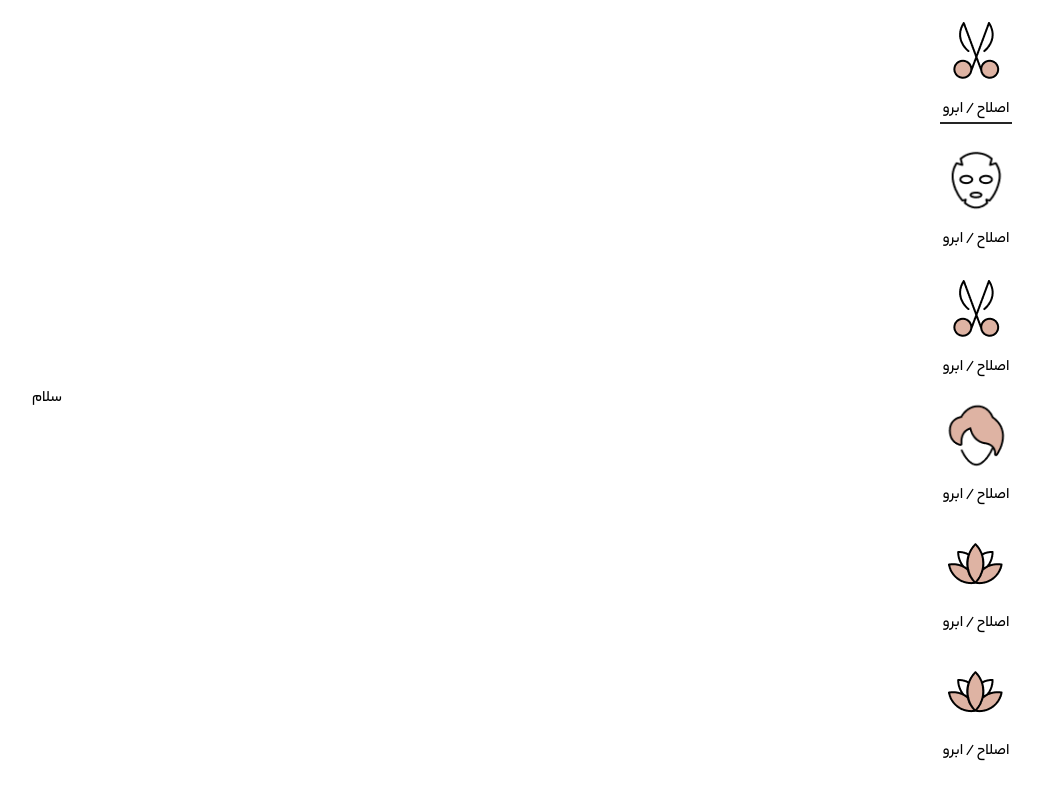
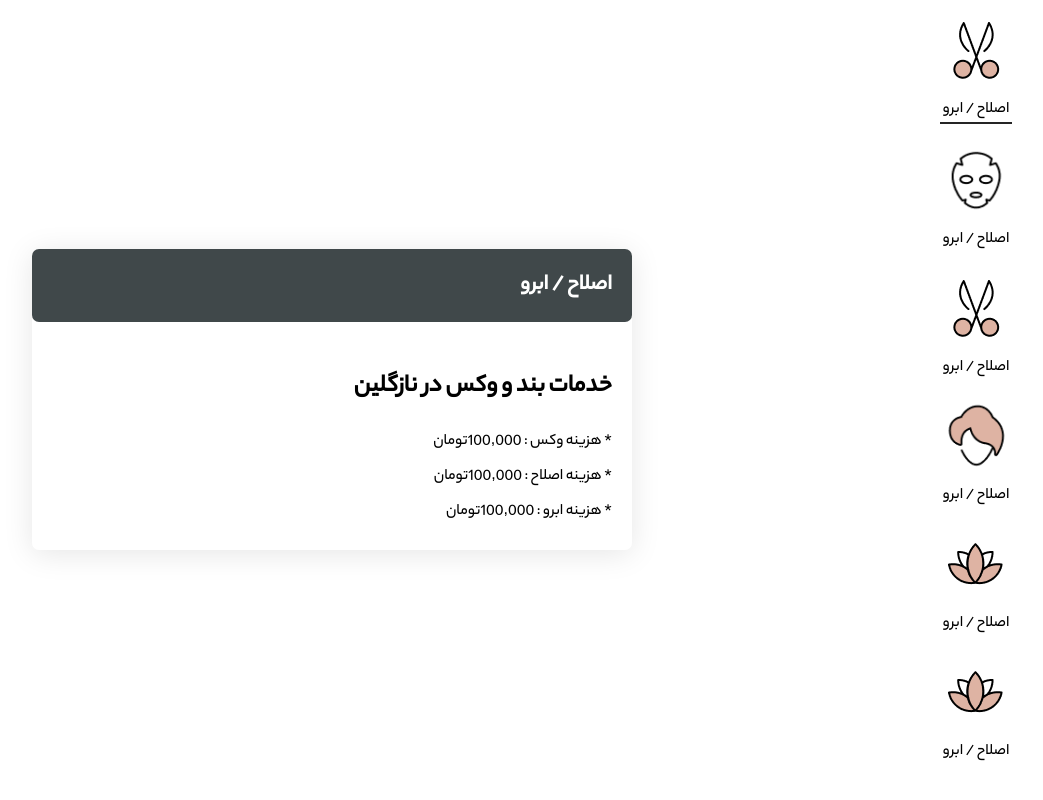
Before and after one commit to hksajad/beautySalon, a Next.js app: page /ServicesPage in a window 1280 px wide. Shown: the part 786-1586 px from the top of the page, without its empty margins (108-1151 px from the left). Built offline with nearby package versions, Linux system fonts and the light colour scheme.

Commit message:
add file

```diff
--- /dev/null
+++ b/components/layout/Hair/Hair.css
@@ -0,0 +1,8 @@
+.caption_Hair,.caption_MakeUp{
+    width: 600px;
+    margin: o auto;
+    background: #fff0;
+    box-shadow: 0 4px 30px rgba(0, 0, 0, .1);
+    backdrop-filter: blur(10px);
+    border-radius: 7px;
+}
--- a/components/layout/Hair/Hair.jsx
+++ b/components/layout/Hair/Hair.jsx
@@ -1,11 +1,11 @@
 import Image from "next/image";
 import React from "react";
-
+import "./Hair.css";
 const Hair = () => {
   return (
-    <div className="Hair   mt-20 mb-20">
-      <div className="content_hair max-w-[1000px] m-auto flex justify-between items-center">
-        <div className="icon_Hair flex flex-col m-5">
+    <div className="Hair mt-20 mb-20">
+      <div className="content_hair max-w-[1000px] m-auto flex justify-between items-center max-[768px]:flex-col">
+        <div className="icon_Hair flex flex-col m-5 max-[768px]:flex-row max-[768px]:flex-wrap max-[768px]:gap-12 max-[768px]:justify-center">
           <div className="img_Hair border-b-2 border-[#252525] mb-5">
             <Image src="/Img/Group 37.png" width={72} height={72} />
             <h1 className="pt-3 text-center">اصلاح / ابرو</h1>
@@ -31,8 +31,16 @@ const Hair = () => {
             <h1 className="pt-3 text-center">اصلاح / ابرو</h1>
           </div>
         </div>
-        <div className="caption_Hair">
-          <h1>سلام</h1>
+        <div className="caption_Hair max-[992px]:max-w-[500px] max-[768px]:max-w-full">
+          <div className="title_caption-hair mb-7 w-full bg-[#0b1518c7] rounded-[7px] p-5">
+            <h1 className="text-[#fff] text-[22px] font-bold">اصلاح / ابرو</h1>
+          </div>
+          <div className="captionHair flex flex-col p-5 leading-[35px]">
+            <h1 className="text-[25px] font-bold pb-5">خدمات بند و وکس در نازگلین </h1>
+            <span >* هزینه وکس : 100,000تومان</span>
+            <span >* هزینه اصلاح : 100,000تومان</span>
+            <span >* هزینه ابرو : 100,000تومان</span>
+          </div>
         </div>
       </div>
     </div>
```
